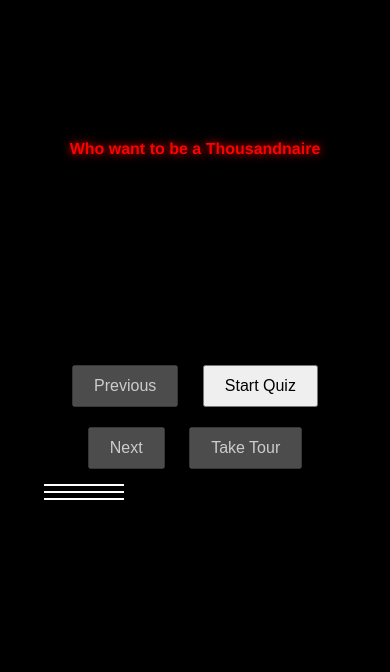
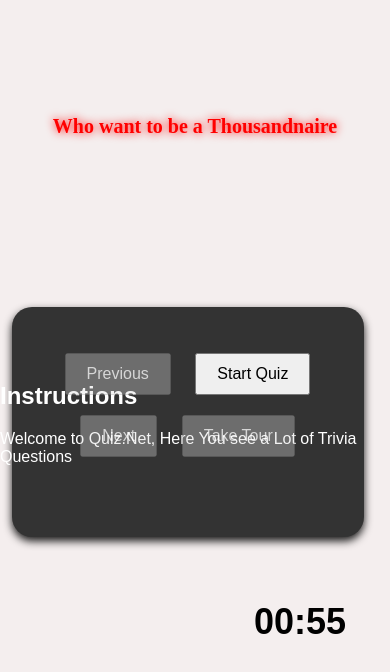
Before and after one commit to Engr-Samson-Beloved/samixtechie, a plain HTML site: page public/404.html in a window 390 px wide. Drawn offline with Linux system fonts and the light colour scheme.

Commit message:
Add files via upload

```diff
--- a/public/404.html
+++ b/public/404.html
@@ -41,18 +41,26 @@
 </head>
 <body>
     <div class="glow-text">Who want to be a Thousandnaire</div>
-<div id="quiz-container">
+    <div class="Instructions" id="Instruction" style="position: absolute;">
+      <h2>Instructions</h2>
+      <p>Welcome to Quiz.Net, Here You see a Lot of Trivia Questions</p>
+    </div>
+    <div id="quiz-container">
     <p id="question"></p>
     <div id="options"></div>
     <button id="prevButton" disabled>Previous</button>
     <button id="startButton">Start Quiz</button>
     <button id="nextButton" disabled>Next</button>
     <button id="return" disabled>Take Tour</button>
-    <div id="scoreDisplay"></div>
-    <div id="scoreDisp"></div>
-    <div id="totalDisplay"> </div>
+    <div id="all">
+    <div style="text-align: center; padding: 5px;" id="scoreDisplay"></div>
+    <div style="text-align: center; padding: 5px;"  id="scoreDisp"></div>
+    <div style="text-align: center; padding: 5px;"  id="totalDisplay"> </div>
+
+    </div>
 
 </div>
+<div id="countdown">05:00</div>
 <script src="main.js"></script>
 </body>
 </html>
--- a/public/main.css
+++ b/public/main.css
@@ -6,7 +6,7 @@ body {
     align-items: center;
     height: 100vh;
     margin: 0;
-    background: black;
+    background: #f4eeee;
     color: white;
   }
 
@@ -14,6 +14,10 @@ body {
     text-align: center;
     width: 80%;
     max-width: 600px;
+    background-color: #333;
+    padding: 20PX;
+    border-radius: 20PX;
+    box-shadow: 0 4px 8px rgba(0, 0, 0, 0.9);
   }
 
   button {
@@ -91,3 +95,49 @@ body {
     padding: 1px;
     font-family: 'Times New Roman', Times, serif;
   }
+  .instructions {
+    margin-top: -30pc;
+    text-align: center;
+    color: black;
+    padding: 20px;
+    width: 300px;
+    font-family: system-ui, -apple-system, BlinkMacSystemFont, 'Segoe UI', Roboto, Oxygen, Ubuntu, Cantarell, 'Open Sans', 'Helvetica Neue', sans-serif;
+    display: ;
+  }
+
+  #countdown {
+    color: black;
+    font-size: 36px;
+    font-weight: bold;
+    text-align: center;
+    margin-top: 400px;
+    position: absolute;
+    /* margin-left: 300px; */
+  }
+    #all{
+      visibility: hidden;
+    }
+  @media (max-width: 768px) {
+    #quiz-container{
+      margin-left: -15px;
+    }
+    .glow-text{
+      margin-top: -37pc;
+      font-size: 20px;
+      font-family: 'Times New Roman', Times, serif;
+
+    }
+    .instructions{
+      margin-top: -400px;
+    }
+    #scoreDisp, #scoreDisplay, #totalDisplay {
+      /* visibility: hidden; */
+      width: 120px;
+      border-end-end-radius: 20px;
+
+    }
+    #countdown {
+      margin-left: 210px;
+
+    }
+}
--- a/public/main.js
+++ b/public/main.js
@@ -1,4 +1,29 @@
-// script.js
+let minutes = 1; // Change this to the desired minutes
+let seconds = 0; // Initial seconds
+
+// Update the countdown every second (1000 milliseconds)
+const countdownInterval = setInterval(() => {
+  // Decrement the seconds
+  seconds--;
+
+  // If seconds reach below 0, decrement minutes and reset seconds
+  if (seconds < 0) {
+    minutes--;
+    seconds = 59;
+  }
+
+  // Display the remaining time in the countdown element
+  document.getElementById('countdown').innerText = `${minutes.toString().padStart(2, '0')}:${seconds.toString().padStart(2, '0')}`;
+
+  // If both minutes and seconds are 0, stop the countdown and perform the action
+  if (minutes <= 0 && seconds <= 0) {
+    clearInterval(countdownInterval); // Stop the countdown
+        endQuiz();
+        document.getElementById("countdown").style.color = "red"
+
+    // For example: document.getElementById('action-button').click();
+  }
+}, 1000); // Update every second
 document.getElementById('startButton').addEventListener('click', startQuiz);
 
 const questions = [
@@ -26,6 +51,10 @@ function startQuiz() {
     showQuestion();
     updateScoreDisplay();
     document.getElementById('return').removeAttribute('disabled');
+    document.getElementById('Instruction').style.visibility = "hidden";
+    document.getElementById('countdown').style.color ="white";
+    document.getElementById('all').style.visibility = "visible"
+
 
 }
 
@@ -103,6 +132,7 @@ function endQuiz() {
     document.getElementById('nextButton').style.display = 'none';
     document.getElementById('prevButton').style.display = 'none';
     document.getElementById('correctDisplay').textContent = `Final correct: ${correct}`;
+    document.getElementById('countdown').style.color = 'red';
 }
 const back = document.getElementById("return").addEventListener('click', ()=>{
     window.location.href = "./index.html";
```
